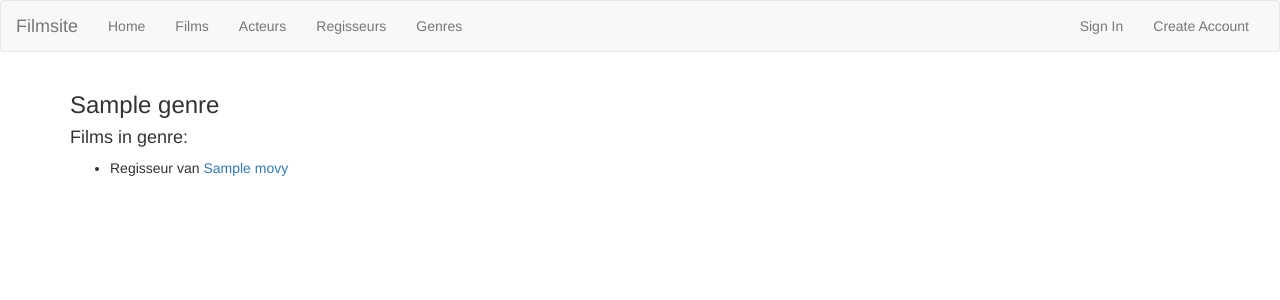
After one commit to Joshuavtk/webtech_project, a Flask app: page /genres/1 in a window 1280 px wide. The commit adds this page. Shown: the top 300 px of the page. Run offline with Flask 2, Linux system fonts and the light colour scheme; tables that the repository leaves empty hold one stand-in row (values such as "Sample post"); some libraries are stand-ins or nearby versions.

Commit message:
finish product

```diff
--- a/app.py
+++ b/app.py
@@ -1,7 +1,7 @@
 from filmsite import app
 from flask import render_template
 from filmsite import login_manager
-from filmsite.models import User
+from filmsite.models import User, Genre
 
 @login_manager.user_loader
 def load_user(user_id):
@@ -9,7 +9,8 @@ def load_user(user_id):
 
 @app.route('/')
 def index():
-    return render_template('home.html')
+    genres = Genre.query.all()
+    return render_template('home.html', genres=genres)
 
 if __name__ == '__main__':
     app.run(debug=True)
--- a/filmsite/__init__.py
+++ b/filmsite/__init__.py
@@ -25,8 +25,10 @@ from filmsite.movies.views import movies_blueprint
 from filmsite.actors.views import actors_blueprint
 from filmsite.users.views import users_blueprint
 from filmsite.directors.views import directors_blueprint
+from filmsite.genres.views import genres_blueprint
 
 app.register_blueprint(movies_blueprint,url_prefix='/movies')
 app.register_blueprint(actors_blueprint,url_prefix="/actors")
 app.register_blueprint(users_blueprint,url_prefix="/users")
 app.register_blueprint(directors_blueprint,url_prefix="/directors")
+app.register_blueprint(genres_blueprint,url_prefix="/genres")
--- /dev/null
+++ b/filmsite/genres/templates/genres/view.html
@@ -0,0 +1,32 @@
+{% extends "base.html" %}
+
+{% block page_name %} Genre {{ genre.name }}{% endblock %}
+
+{% block page %}
+
+{% if current_user.is_authenticated %}
+<a class="btn btn-primary" href="{{ url_for('genres.edit', genre_id = genre.id) }}">
+    Bewerk genre
+</a>
+
+<a class="btn btn-danger" href="{{url_for('genres.delete', genre_id = genre.id)}}">Verwijder genre</a>
+{% endif %}
+<h3>
+    {{ genre.name }}
+</h3>
+
+<h4>
+    Films in genre:
+</h4>
+<ul>
+    {% for movie in movies %}
+    {% if movie.id in movies_in_genre %}
+    <li>
+        Regisseur van <a href="{{ url_for('movies.show', movie_id = movie.id) }}">{{movie.title}}</a>
+
+    </li>
+    {% endif %}
+    {% endfor %}
+</ul>
+
+{% endblock %}
--- /dev/null
+++ b/filmsite/genres/views.py
@@ -0,0 +1,75 @@
+from flask import Blueprint, render_template, redirect, url_for
+from filmsite import db, flash, login_required
+from filmsite.genres.forms import AddForm, DelForm
+from filmsite.models import Movie, Director, Actor, Role, Genre
+
+genres_blueprint = Blueprint('genres',
+                               __name__,
+                               template_folder='templates')
+
+@genres_blueprint.route('/list')
+def list():
+    genres = Genre.query.all()
+    return render_template('genres/all.html', genres=genres)
+
+
+@genres_blueprint.route('/add', methods=['GET', 'POST'])
+@login_required
+def add():
+    form = AddForm()
+
+    if form.validate_on_submit():
+        name = form.name.data
+        new_genre = Genre(name=name)
+
+        db.session.add(new_genre)
+        db.session.commit()
+
+        flash("Nieuwe genre succesvol toegevoegd.")
+
+        return redirect(url_for('genres.list'))
+    return render_template('genres/create.html', form=form)
+
+
+@genres_blueprint.route('/<genre_id>')
+def show(genre_id):
+    genre = Genre.query.filter_by(id=genre_id).first()
+    movies_in_genre = [movie.movie_id for movie in genre.movies]
+    movies = Movie.query.all()
+    return render_template('genres/view.html', genre=genre, movies = movies, movies_in_genre=movies_in_genre)
+
+
+
+@genres_blueprint.route('/<genre_id>/edit', methods=['GET', 'POST'])
+@login_required
+def edit(genre_id):
+    genre = Genre.query.filter_by(id=genre_id).first()
+    form = AddForm(obj=genre)
+
+    if form.validate_on_submit():
+        genre.name=form.name.data
+
+        db.session.add(genre)
+        db.session.commit()
+
+        flash("Genre succesvol bewerkt.")
+
+        return redirect(url_for('genres.list'))
+    return render_template('genres/edit.html', form=form)
+
+
+@genres_blueprint.route('/<genre_id>/delete', methods=['GET', 'POST'])
+@login_required
+def delete(genre_id):
+
+    genre = Genre.query.filter_by(id=genre_id).first()
+    form = DelForm(obj=genre)
+
+    if form.validate_on_submit():
+        db.session.delete(genre)
+        db.session.commit()
+
+        flash("Genre succesvol verwijderd.")
+
+        return redirect(url_for('genres.list'))
+    return render_template("genres/delete.html", form=form, genre=genre)
--- a/filmsite/movies/templates/movies/edit.html
+++ b/filmsite/movies/templates/movies/edit.html
@@ -9,6 +9,7 @@
     {% if error %}
         <p class=error><strong>Error:</strong> {{ error }}</p>
     {% endif %}
+    <div id="checked_genres" style="display: none;">{% for genre in genres %}{{genre.genre_id}} {% endfor %}</div>
     {{ wtf.quick_form(form, button_map={'submit': 'primary'}) }}
 
 </div>
--- /dev/null
+++ b/filmsite/static/script.js
@@ -0,0 +1,14 @@
+window.onload = () => {
+
+    let genres = document.getElementById('checked_genres')
+    if (genres) {
+        console.log(genres)
+        genres = genres.innerHTML.split(' ')
+        genres.forEach(genre => {
+            if (genre) {
+                document.getElementById('genres-' + (genre - 1)).checked = true
+            }
+        });
+    }
+
+}
--- /dev/null
+++ b/filmsite/static/style.css
@@ -0,0 +1,7 @@
+.form-group > #genres {
+    height: auto !important;
+}
+
+#genres ::marker {
+    content: '';
+}
--- a/filmsite/templates/base.html
+++ b/filmsite/templates/base.html
@@ -2,8 +2,8 @@
 
 {% block head %}
 {{super()}}
-{#<link rel="stylesheet" href="{{ url_for('static', filename='style.css') }}">#}
-
+<link rel="stylesheet" href="{{ url_for('static', filename='style.css') }}">
+<script src="{{url_for('static', filename='script.js')}}"></script>
 {% endblock %}
 
 {% block title %}{% block page_name %}{% endblock %} - Filmfan{% endblock %}
@@ -54,7 +54,8 @@
                 <li><a href="{{ url_for('index') }}">Home</a></li>
                 <li><a href="{{ url_for('movies.list') }}">Films</a></li>
                 <li><a href="{{ url_for('actors.list') }}">Acteurs</a></li>
-                <li><a href="{{ url_for('directors.list') }}">Regisseur</a></li>
+                <li><a href="{{ url_for('directors.list') }}">Regisseurs</a></li>
+                <li><a href="{{ url_for('genres.list') }}">Genres</a></li>
             </ul>
             <ul class="nav navbar-nav navbar-right">
                 {% if current_user.is_authenticated %}
```
Also changed, not shown: filmsite/genres/forms.py (added, +9 -0 lines), filmsite/genres/templates/genres/all.html (added, +22 -0 lines), filmsite/genres/templates/genres/create.html (added, +9 -0 lines), filmsite/genres/templates/genres/delete.html (added, +10 -0 lines), filmsite/genres/templates/genres/edit.html (added, +9 -0 lines), filmsite/models.py (+14 -0 lines), filmsite/movies/forms.py (+14 -6 lines), filmsite/movies/templates/movies/view.html (+15 -1 lines), filmsite/movies/views.py (+30 -4 lines), filmsite/templates/home.html (+6 -2 lines).
